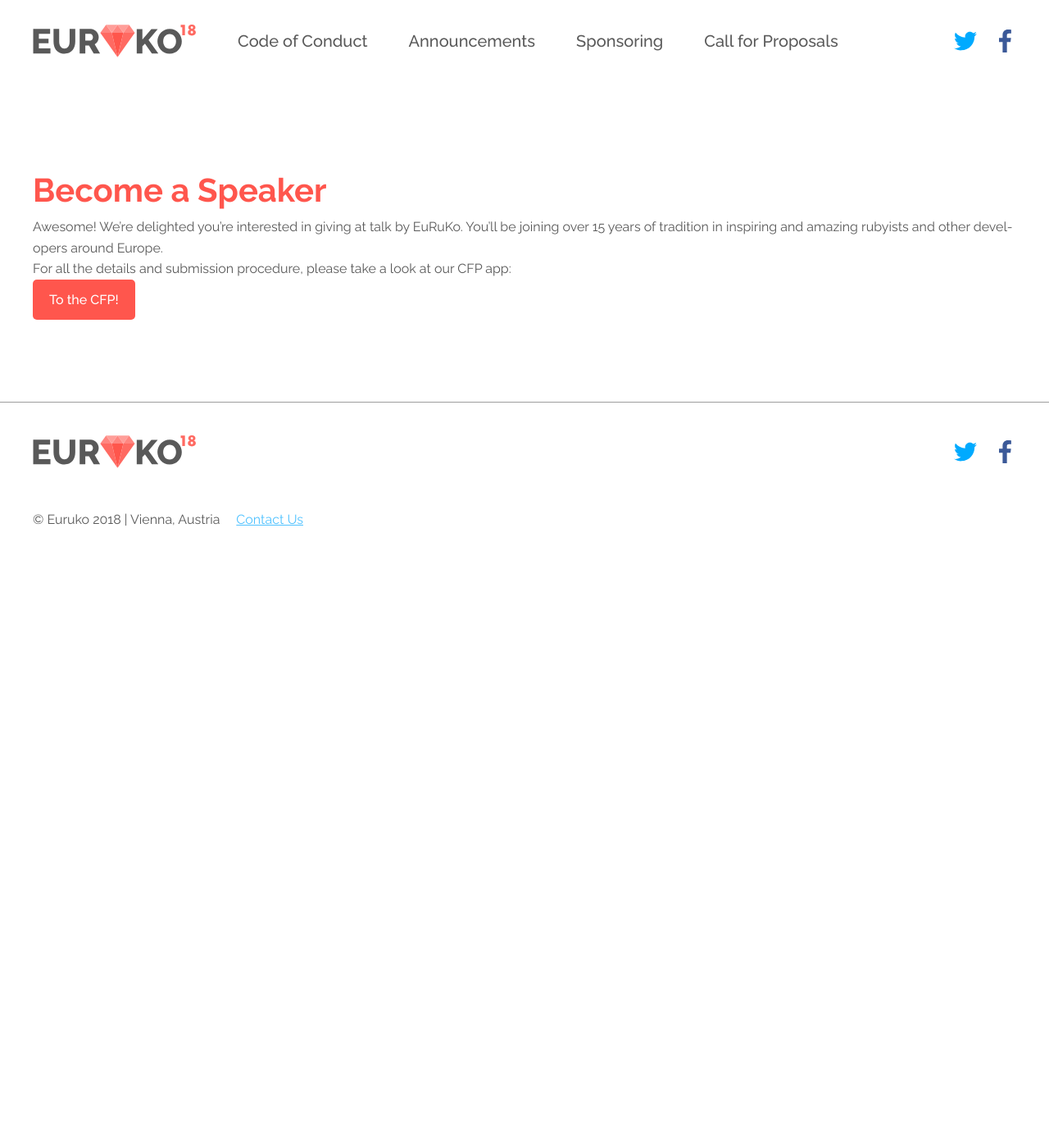
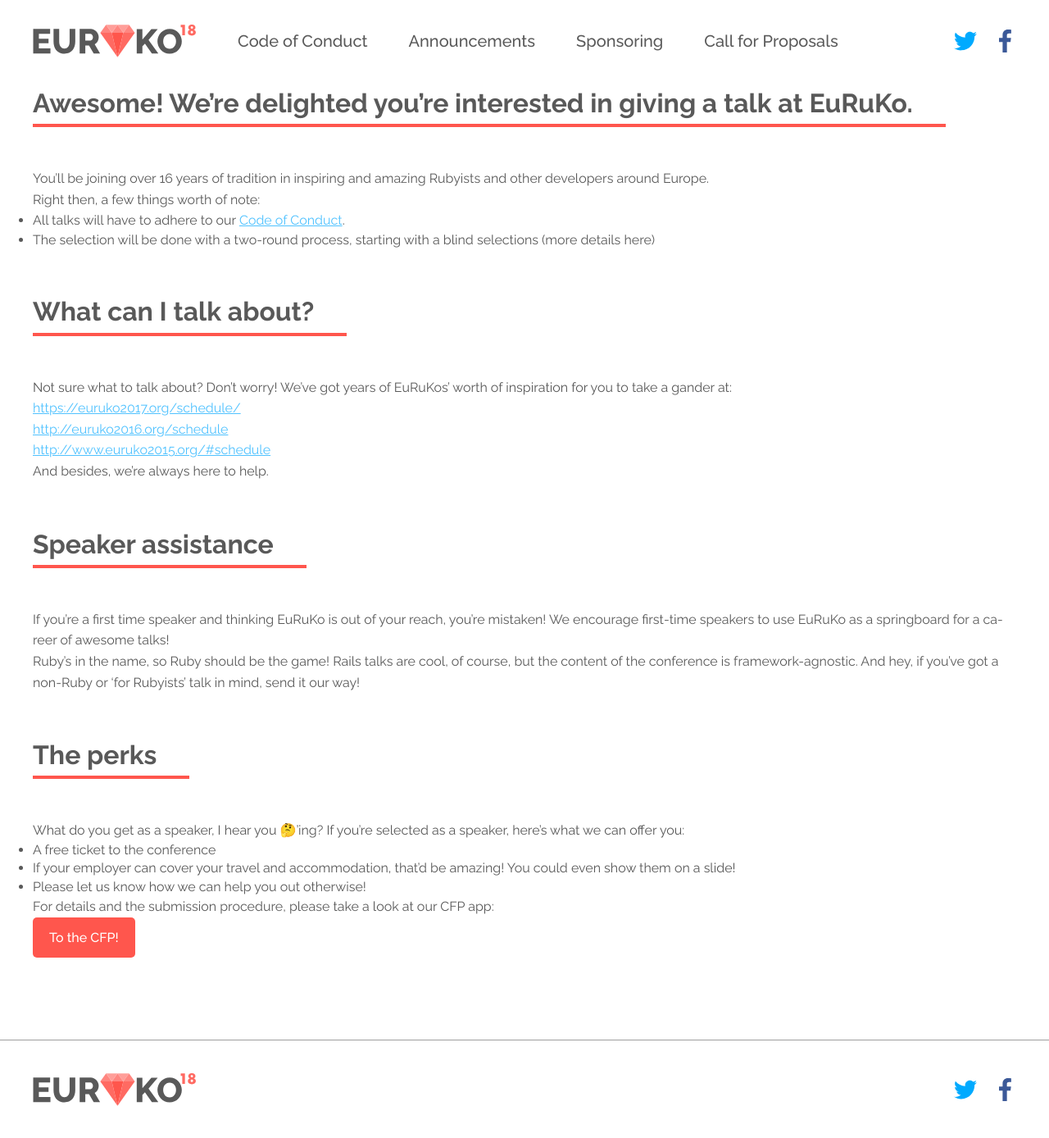
Before and after one commit to euruko/euruko2018.github.io, a Jekyll site: the page built from cfp.html, in a window 1280 px wide and 1400 px high. Shown: the top 1388 px of the window at 82% size. Built offline with Jekyll 4.4.1, drawn with Linux system fonts in a browser that asks for light colours.

Commit message:
Spruce things up

```diff
--- a/cfp.html
+++ b/cfp.html
@@ -5,16 +5,34 @@
 ---
 
 <content>
-  <section class="section-spacing">
+  <section>
     <view column class="layout-wrapper">
-      <h1 class="c-red">
-        Become a Speaker
-      </h1>
-      <p>Awesome! We’re delighted you’re interested in giving at talk by EuRuKo. You’ll be joining over 15 years of tradition in inspiring and amazing rubyists and other developers around Europe.</p>
+    <h1 class="section-header align-self-start">Awesome! We’re delighted you’re interested in giving a talk at EuRuKo.</h1>
+    <p>You’ll be joining over 16 years of tradition in inspiring and amazing Rubyists and other developers around Europe.</p>
+    <p>Right then, a few things worth of note:</p>
+    <ul>
+      <li>All talks will have to adhere to our <a href="/coc">Code of Conduct</a>.</li>
+      <li>The selection will be done with a two-round process, starting with a blind selections (more details here)</li>
+    </ul>
+    <h1 style="margin-top: 50px" class="section-header align-self-start">What can I talk about?</h1>
+    <p>Not sure what to talk about? Don’t worry! We’ve got years of EuRuKos’ worth of inspiration for you to take a gander at:</p>
+    <p><a href="https://euruko2017.org/schedule/">https://euruko2017.org/schedule/</a></p>
+    <p><a href="http://euruko2016.org/schedule">http://euruko2016.org/schedule</a></p>
+    <p><a href="http://www.euruko2015.org/#schedule">http://www.euruko2015.org/#schedule</a></p>
+    <p>And besides, we’re always here to help.</p>
+    <h1 style="margin-top: 50px" class="section-header align-self-start">Speaker assistance</h1>
+    <p>If you’re a first time speaker and thinking EuRuKo is out of your reach, you’re mistaken! We encourage first-time speakers to use EuRuKo as a springboard for a career of awesome talks!</p>
+    <p>Ruby’s in the name, so Ruby should be the game! Rails talks are cool, of course, but the content of the conference is framework-agnostic. And hey, if you’ve got a non-Ruby or ‘for Rubyists’ talk in mind, send it our way!</p>
+    <h1 style="margin-top: 50px" class="section-header align-self-start">The perks</h1>
+    <p>What do you get as a speaker, I hear you 🤔’ing? If you’re selected as a speaker, here’s what we can offer you:</p>
+    <ul>
+      <li>A free ticket to the conference</li>
+      <li>If your employer can cover your travel and accommodation, that’d be amazing! You could even show them on a slide!</li>
+      <li>Please let us know how we can help you out otherwise!</li>
+    </ul>
+    <p>For details and the submission procedure, please take a look at our CFP app:</p>
 
-      <p>For all the details and submission procedure, please take a look at our CFP app:</p>
-
-      <a href="http://cfp.rustfest.eu/events/euruko2018/" class="button bg-red align-self-start" >To the CFP!</a>
+    <a href="http://cfp.rustfest.eu/events/euruko2018/" class="button bg-red align-self-start" >To the CFP!</a>
     </view>
   </section>
 </content>
```
